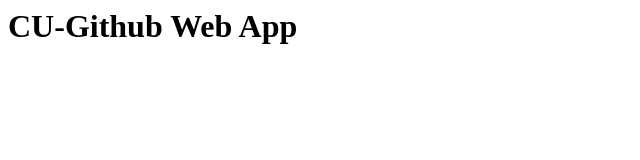
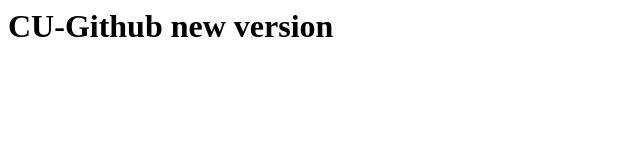
Before and after one commit to atulsharma123/cuwebapp1, a plain HTML site: page index.html in a window 1280 px wide. Shown: the whole page, without its empty margins (0-640 px from the left). Drawn offline with Linux system fonts and the light colour scheme.

Commit message:
Update index.html

```diff
--- a/index.html
+++ b/index.html
@@ -2,7 +2,7 @@
 <title>
 </title>
 <body>
-<h1>CU-Github Web App</h1>
+<h1>CU-Github new version</h1>
 </body>
 
 </html>
```
